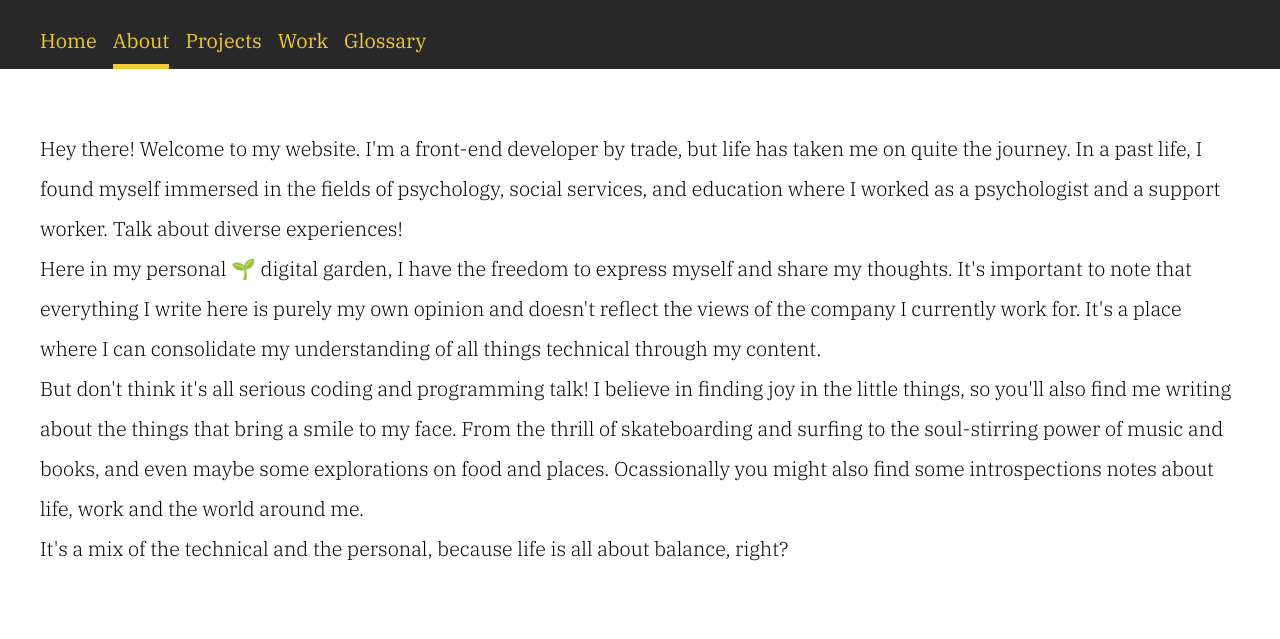
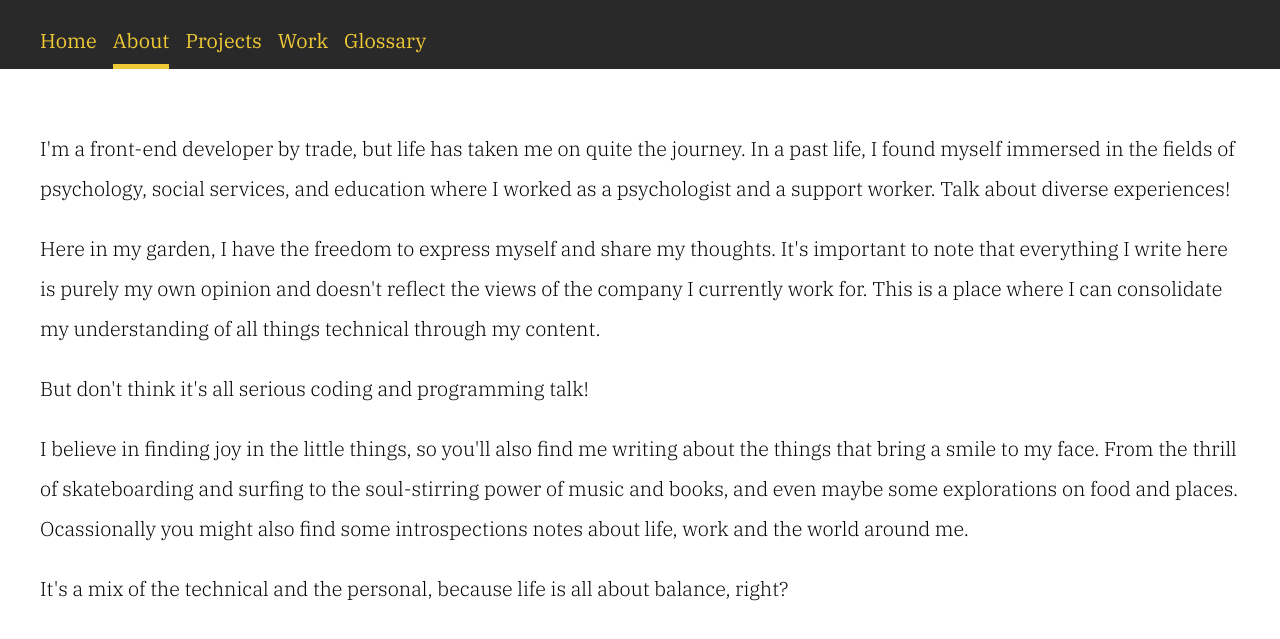
Before and after one commit to vanessacor/lollypoppe, an Astro site: page /about in a window 1280 px wide. Shown: the part 81-720 px from the top of the page. Built offline with nearby package versions, Linux system fonts and the light colour scheme; Astro itself is replaced by a stand-in of ours.

Commit message:
improve UI

```diff
--- a/src/pages/about.astro
+++ b/src/pages/about.astro
@@ -5,26 +5,26 @@
 <PageLayout title="About">
   <section class="about">
     <p>
-      Hey there! Welcome to my website. I'm a front-end developer by trade, but
-      life has taken me on quite the journey. In a past life, I found myself
-      immersed in the fields of psychology, social services, and education where
-      I worked as a psychologist and a support worker. Talk about diverse
-      experiences!
+      I'm a front-end developer by trade, but life has taken me on quite the
+      journey. In a past life, I found myself immersed in the fields of
+      psychology, social services, and education where I worked as a
+      psychologist and a support worker. Talk about diverse experiences!
     </p>
     <p>
-      Here in my personal 🌱 digital garden, I have the freedom to express
-      myself and share my thoughts. It's important to note that everything I
-      write here is purely my own opinion and doesn't reflect the views of the
-      company I currently work for. It's a place where I can consolidate my
-      understanding of all things technical through my content.
+      Here in my garden, I have the freedom to express myself and share my
+      thoughts. It's important to note that everything I write here is purely my
+      own opinion and doesn't reflect the views of the company I currently work
+      for. This is a place where I can consolidate my understanding of all
+      things technical through my content.
     </p>
+    <p>But don't think it's all serious coding and programming talk!</p>
     <p>
-      But don't think it's all serious coding and programming talk! I believe in
-      finding joy in the little things, so you'll also find me writing about the
-      things that bring a smile to my face. From the thrill of skateboarding and
-      surfing to the soul-stirring power of music and books, and even maybe some
-      explorations on food and places. Ocassionally you might also find some
-      introspections notes about life, work and the world around me.
+      I believe in finding joy in the little things, so you'll also find me
+      writing about the things that bring a smile to my face. From the thrill of
+      skateboarding and surfing to the soul-stirring power of music and books,
+      and even maybe some explorations on food and places. Ocassionally you
+      might also find some introspections notes about life, work and the world
+      around me.
     </p>
     <p>
       It's a mix of the technical and the personal, because life is all about
@@ -32,3 +32,9 @@
     </p>
   </section>
 </PageLayout>
+
+<style>
+  p {
+    margin-block-end: var(--space-small);
+  }
+</style>
```
